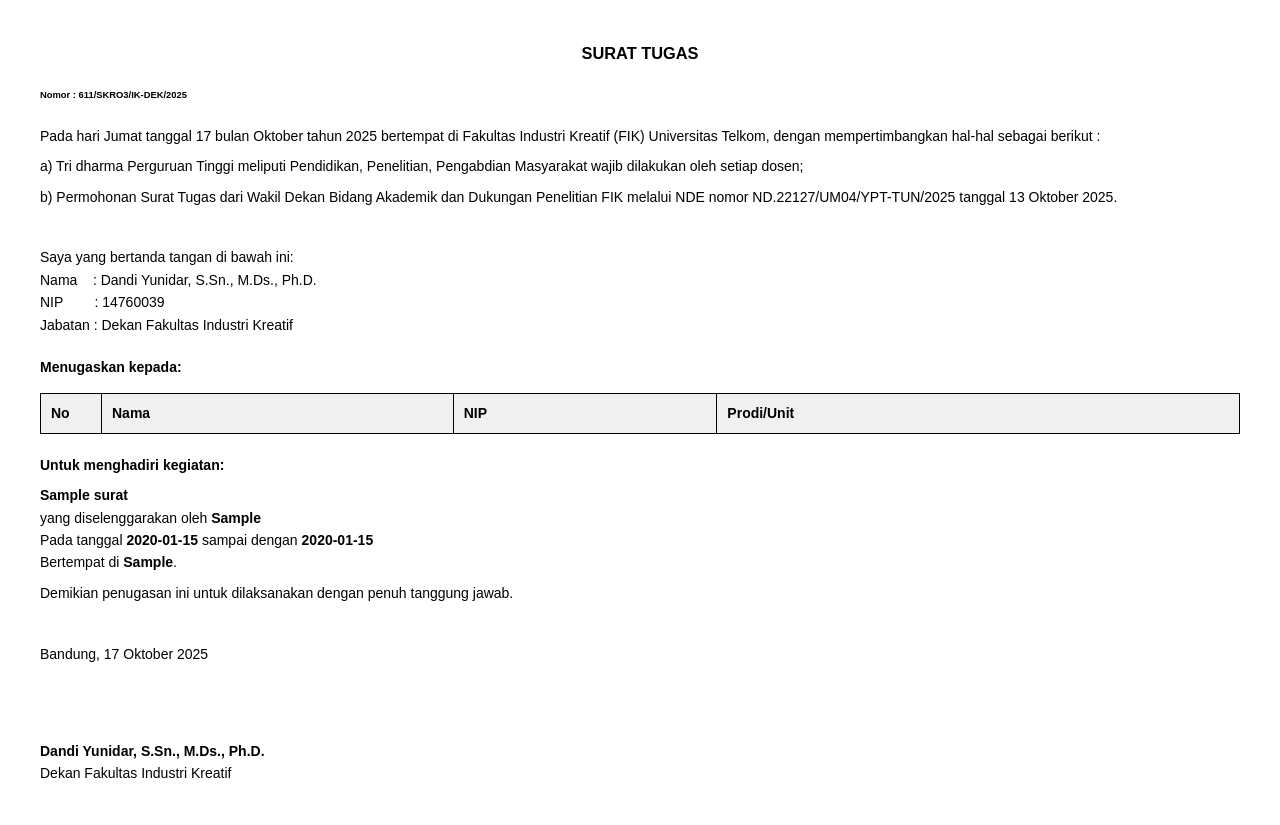
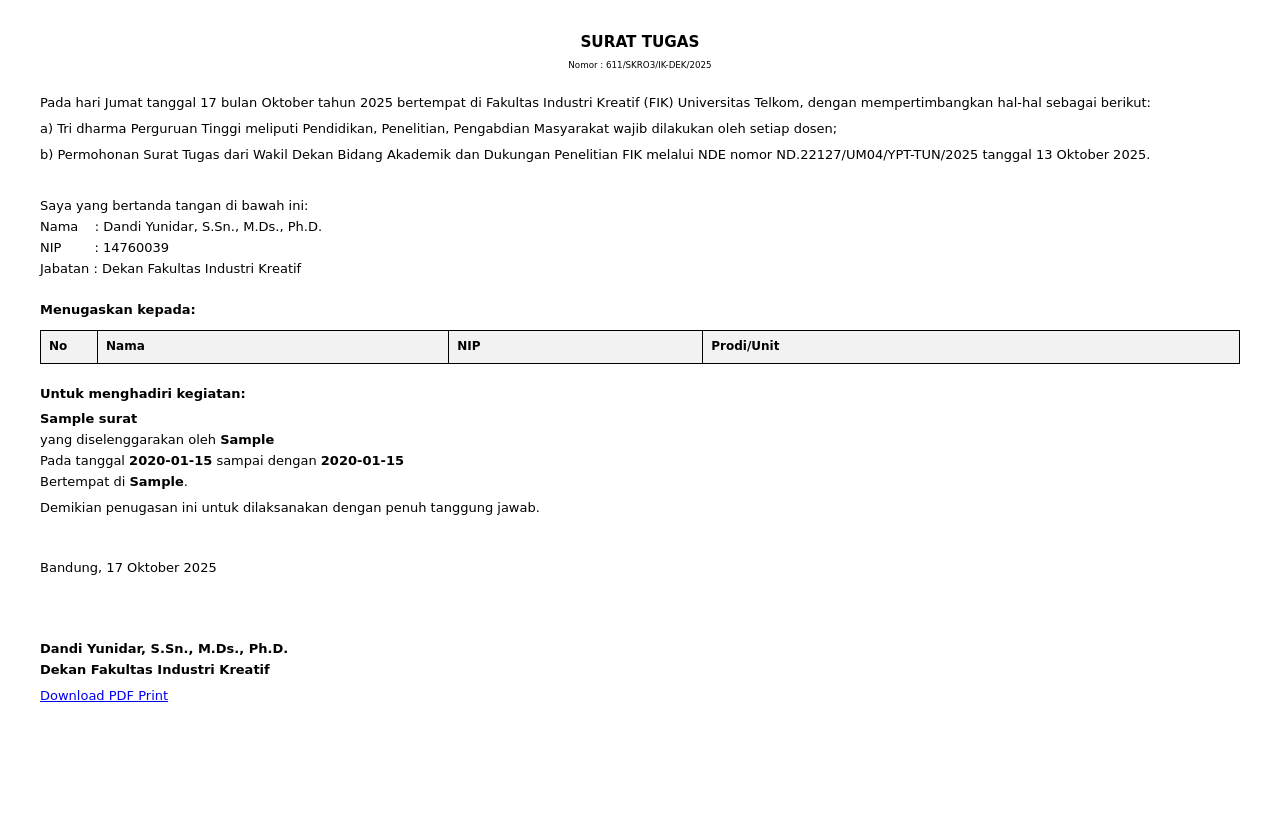
Before and after one commit to kaeylandri/Suratpengajuan, a CodeIgniter app: page /surat/surat/cetak/1 in a window 1280 px wide. After the commit the page ends 702 px from the top, so only its background shows below. Run offline with CodeIgniter, Linux system fonts and the light colour scheme; tables that the repository leaves empty hold one stand-in row (values such as "Sample post"); lists and menus that the app fills with data are empty.

Commit message:
belum beres print download

```diff
--- a/application/controllers/Surat.php
+++ b/application/controllers/Surat.php
@@ -719,6 +719,53 @@
         }
     }
 
+    public function download($id)
+{
+    // Load model
+    $this->load->model('Surat_model');
+    $surat = $this->Surat_model->getById($id);
+
+    // Load dompdf
+    $this->load->library('dompdf_lib');
+    $dompdf = $this->dompdf_lib->load();
+
+    // Render view
+    $html = $this->load->view('surat/surat_tugas_pdf', ['surat' => $surat], true);
+
+    $dompdf->loadHtml($html);
+    $dompdf->setPaper('A4', 'portrait');
+    $dompdf->render();
+
+    // Output PDF
+    $dompdf->stream("surat_tugas_$id.pdf", array("Attachment" => 1));
+}
+public function cetak_pdf($id)
+{
+    $this->load->library('pdf'); // DOMPDF loader CI3
+    $this->load->model('Surat_model');
+
+    $data['surat'] = $this->Surat_model->getById($id);
+
+    $html = $this->load->view('surat/surat_tugas_pdf', $data, TRUE);
+
+    $this->pdf->loadHtml($html);
+    $this->pdf->setPaper('A4', 'portrait');
+    $this->pdf->render();
+
+    $this->pdf->stream("Surat_Tugas_$id.pdf", array("Attachment" => 1));
+}
+public function test_pdf()
+{
+    $this->load->library('pdf');
+
+    $this->pdf->loadHtml('<h1>Test PDF Working!</h1>');
+    $this->pdf->setPaper('A4', 'portrait');
+    $this->pdf->render();
+    $this->pdf->stream("test.pdf", ["Attachment" => false]);
+}
+
+
+
     /* ===========================================
        AUTOCOMPLETE NIP
     ============================================*/
--- a/application/models/Dosen_model.php
+++ b/application/models/Dosen_model.php
@@ -1,6 +1,8 @@
 
 <?php
-defined('BASEPATH') OR exit('No direct script access allowed');class Dosen_model extends CI_Model {
+defined('BASEPATH') OR exit('No direct script access allowed');
+
+class Dosen_model extends CI_Model {
 
     public function get_dosen_by_ids($ids)
     {
--- a/application/views/surat_print.php
+++ b/application/views/surat_print.php
@@ -6,40 +6,61 @@
 
     <style>
         body {
-            font-family: Arial, sans-serif;
-            margin: 40px;
-            font-size: 14px;
+            font-family: DejaVu Sans, Arial, sans-serif;
+            margin: 30px 40px;
+            font-size: 13px;
             line-height: 1.6;
         }
 
         h3 {
             text-align: center;
-            margin-bottom: 10px;
+            margin-bottom: 5px;
             text-transform: uppercase;
         }
 
+        h6 {
+            text-align: center;
+            margin-top: 0;
+            margin-bottom: 20px;
+            font-weight: normal;
+        }
+
         p {
-            margin: 8px 0;
+            margin: 5px 0;
+            text-align: justify;
         }
 
         table {
             width: 100%;
             border-collapse: collapse;
-            margin-top: 15px;
+            margin-top: 10px;
         }
 
         th, td {
             border: 1px solid #000;
-            padding: 8px 10px;
+            padding: 6px 8px;
             text-align: left;
+            font-size: 12px;
         }
 
         th {
-            background: #f0f0f0;
+            background: #f2f2f2;
         }
 
         .section-title {
             margin-top: 20px;
+            font-weight: bold;
+            margin-bottom: 5px;
+        }
+
+        .ttd {
+            margin-top: 40px;
+            width: 100%;
+            text-align: right;
+        }
+
+        .ttd .nama {
+            margin-top: 60px;
             font-weight: bold;
         }
     </style>
@@ -47,12 +68,12 @@
 
 <body onload="window.print()">
 
-<h3 class="title">SURAT TUGAS</h3>
-    <h6 class="subtitle">Nomor : 611/SKRO3/IK-DEK/2025</h6>
+    <h3>SURAT TUGAS</h3>
+    <h6>Nomor : 611/SKRO3/IK-DEK/2025</h6>
 
     <p>
         Pada hari Jumat tanggal 17 bulan Oktober tahun 2025 bertempat di Fakultas Industri Kreatif
-        (FIK) Universitas Telkom, dengan mempertimbangkan hal-hal sebagai berikut :
+        (FIK) Universitas Telkom, dengan mempertimbangkan hal-hal sebagai berikut:
     </p>
 
     <p>a) Tri dharma Perguruan Tinggi meliputi Pendidikan, Penelitian, Pengabdian Masyarakat wajib dilakukan oleh setiap dosen;</p>
@@ -108,14 +129,19 @@
 
     <p>Demikian penugasan ini untuk dilaksanakan dengan penuh tanggung jawab.</p>
 
-    <br>
-
+    <div class="ttd">
         <p>Bandung, 17 Oktober 2025</p>
 
-    <br><br><br>
+        <p class="nama">Dandi Yunidar, S.Sn., M.Ds., Ph.D.<br>
+        Dekan Fakultas Industri Kreatif</p>
+    </div>
+    <a href="<?= base_url('surat/cetak_pdf/'.$surat->id) ?>" class="btn btn-success">
+    Download PDF
+</a>
 
-    <b>Dandi Yunidar, S.Sn., M.Ds., Ph.D.</b><br>
-    Dekan Fakultas Industri Kreatif
+<a href="<?= base_url('surat/cetak_print/'.$surat->id) ?>" target="_blank" class="btn btn-primary">
+    Print
+</a>
 
 </body>
 </html>
--- a/composer.json
+++ b/composer.json
@@ -11,7 +11,8 @@
 		"source": "https://github.com/bcit-ci/CodeIgniter"
 	},
 	"require": {
-		"php": ">=5.3.7"
+		"php": ">=5.3.7",
+		"dompdf/dompdf": "*"
 	},
 	"suggest": {
 		"paragonie/random_compat": "Provides better randomness in PHP 5.x"
```
Also changed, not shown: application/libraries/Pdf.php (added, +14 -0 lines), system/libraries/Dompdf_lib.php (added, +11 -0 lines). Lines whose indentation alone changed are shown as unchanged.
